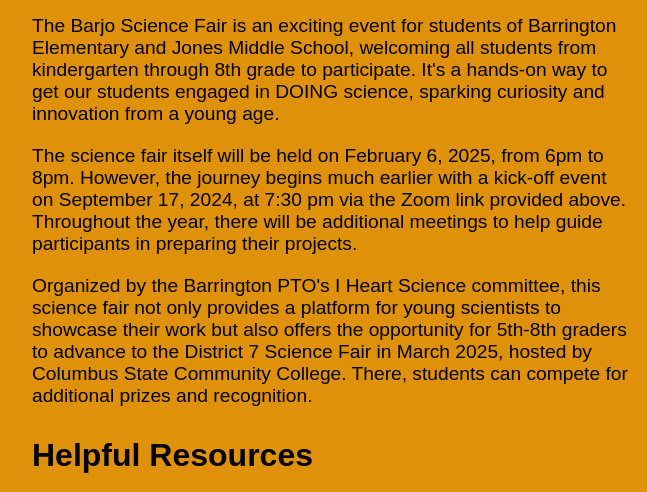
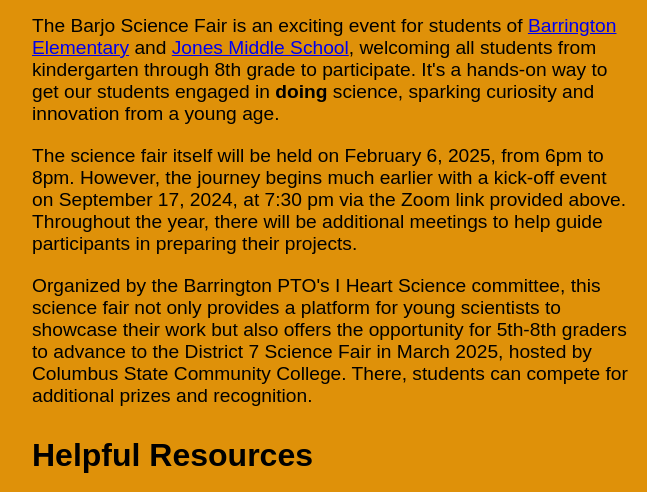
Before and after one commit to kisonecat/barjosciencefair.com, a plain HTML site: page index.html in a window 1280 px wide. Shown: the part 608-1100 px from the top of the page, without its empty margins (308-955 px from the left). Drawn offline with Linux system fonts and the light colour scheme.

Commit message:
more links

```diff
--- a/index.html
+++ b/index.html
@@ -92,7 +92,7 @@
     <a href="https://go.osu.edu/zoom-fowler" class="button">Zoom Link</a>
     <main>
         <h2>About the Science Fair</h2>
-        <p>The Barjo Science Fair is an exciting event for students of Barrington Elementary and Jones Middle School, welcoming all students from kindergarten through 8th grade to participate. It's a hands-on way to get our students engaged in DOING science, sparking curiosity and innovation from a young age.</p>
+        <p>The Barjo Science Fair is an exciting event for students of <a href="https://barrington.uaschools.org/">Barrington Elementary</a> and <a href="https://jones.uaschools.org/">Jones Middle School</a>, welcoming all students from kindergarten through 8th grade to participate. It's a hands-on way to get our students engaged in <strong>doing</strong> science, sparking curiosity and innovation from a young age.</p>
 
         <p>The science fair itself will be held on February 6, 2025, from 6pm to 8pm. However, the journey begins much earlier with a kick-off event on September 17, 2024, at 7:30 pm via the Zoom link provided above. Throughout the year, there will be additional meetings to help guide participants in preparing their projects.</p>
 
```
